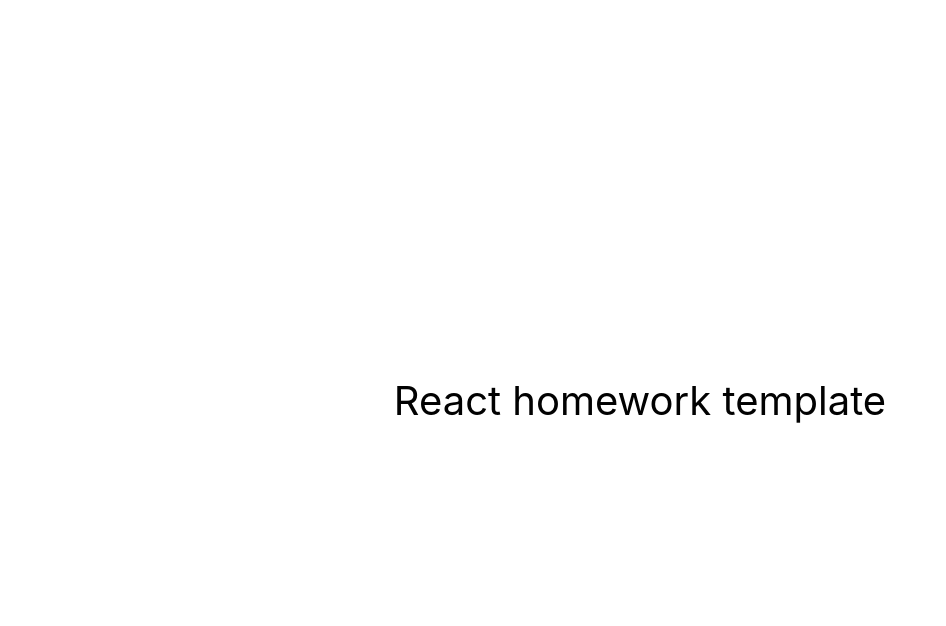
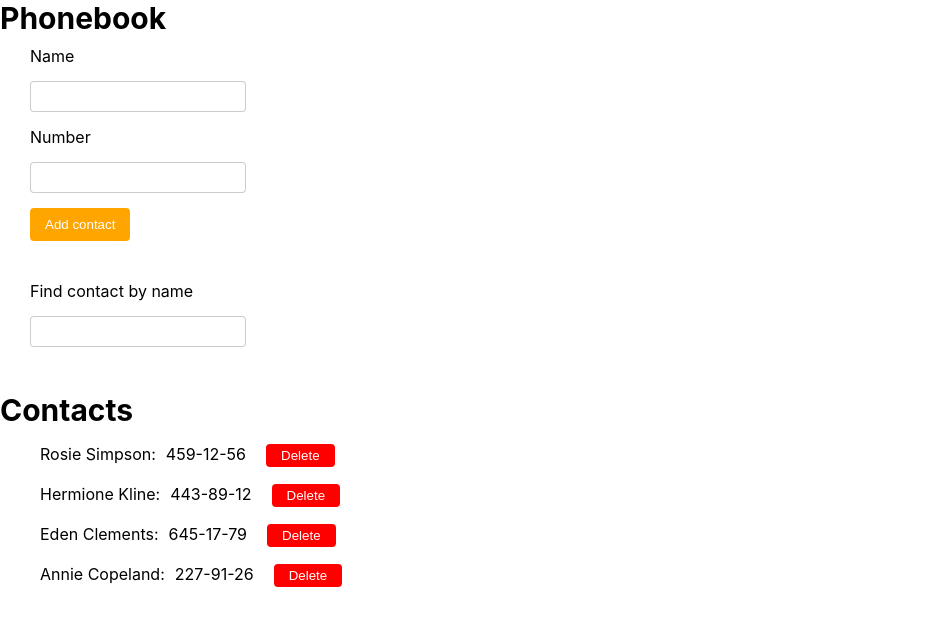
Before and after one commit to RomanZakrenychnyi/goit-react-hw-03-phonebook, a React (Create React App) app: page / in a window 1280 px wide. Shown: the top 626 px of the page, without its empty margins (0-946 px from the left). Built offline with nearby package versions, Linux system fonts and the light colour scheme.

Commit message:
create new repo for hm

```diff
--- a/package.json
+++ b/package.json
@@ -2,7 +2,7 @@
   "name": "react-homework-template",
   "version": "0.1.0",
   "private": true,
-  "homepage": "https://goitacademy.github.io/react-homework-template/",
+  "homepage": "https://RomanZakrenychnyi.github.io/goit-react-hw-03-phonebook/",
   "dependencies": {
     "@testing-library/jest-dom": "^5.16.3",
     "@testing-library/react": "^12.1.4",
--- a/src/components/App.jsx
+++ b/src/components/App.jsx
@@ -1,16 +1,65 @@
-export const App = () => {
-  return (
-    <div
-      style={{
-        height: '100vh',
-        display: 'flex',
-        justifyContent: 'center',
-        alignItems: 'center',
-        fontSize: 40,
-        color: '#010101'
-      }}
-    >
-      React homework template
-    </div>
-  );
-};
+import { nanoid } from 'nanoid';
+import { Component } from 'react';
+import { ContactForm } from './ContactForm/ContactForm';
+import { ContactList } from './ContactList/ContactList';
+import { Section } from './Section/Section';
+import { Filter } from './Filter/Filter';
+
+export class App extends Component {
+  state = {
+    contacts: [
+      { id: 'id-1', name: 'Rosie Simpson', number: '459-12-56' },
+      { id: 'id-2', name: 'Hermione Kline', number: '443-89-12' },
+      { id: 'id-3', name: 'Eden Clements', number: '645-17-79' },
+      { id: 'id-4', name: 'Annie Copeland', number: '227-91-26' },
+    ],
+    filter: '',
+  };
+
+  handleAddContact = event => {
+    event.preventDefault();
+    const name = event.target[0].value;
+    const number = event.target[1].value;
+    this.setState(prevState => {
+      return {
+        contacts: [...prevState.contacts, { name, number, id: nanoid() }],
+      };
+    });
+  };
+
+  handelFilter = event => {
+    this.setState({ filter: event.target.value });
+  };
+
+  filteredContacts = () => {
+    const { contacts, filter } = this.state;
+    return contacts.filter(contact =>
+      contact.name.toLowerCase().includes(filter?.toLowerCase())
+    );
+  };
+
+  handleDeleteBtnClick = id => {
+    this.setState(prevState => {
+      return {
+        contacts: prevState.contacts.filter(contact => contact.id !== id),
+      };
+    });
+  };
+
+  render() {
+    return (
+      <div>
+        <Section title="Phonebook">
+          <ContactForm handleAddContact={this.handleAddContact} />
+        </Section>
+        <Filter handelFilter={this.handelFilter} />
+        <Section title="Contacts">
+          <ContactList
+            contacts={this.filteredContacts()}
+            handleDeleteBtnClick={this.handleDeleteBtnClick}
+          />
+        </Section>
+      </div>
+    );
+  }
+}
--- /dev/null
+++ b/src/components/ContactForm/ContactForm.jsx
@@ -0,0 +1,38 @@
+import PropTypes from 'prop-types';
+import style from './ContactForm.module.css';
+
+export const ContactForm = ({ handleAddContact }) => {
+  return (
+    <form className={style.form} onSubmit={handleAddContact}>
+      <label className={style.label} htmlFor="text">
+        Name
+      </label>
+      <input
+        className={style.input}
+        type="text"
+        name="name"
+        pattern="^[a-zA-Zа-яА-Я]+(([' -][a-zA-Zа-яА-Я ])?[a-zA-Zа-яА-Я]*)*$"
+        title="Name may contain only letters, apostrophe, dash and spaces. For example Adrian, Jacob Mercer, Charles de Batz de Castelmore d'Artagnan"
+        required
+      />
+      <label className={style.label} htmlFor="text">
+        Number
+      </label>
+      <input
+        className={style.input}
+        type="tel"
+        name="number"
+        pattern="\+?\d{1,4}?[-.\s]?\(?\d{1,3}?\)?[-.\s]?\d{1,4}[-.\s]?\d{1,4}[-.\s]?\d{1,9}"
+        title="Phone number must be digits and can contain spaces, dashes, parentheses and can start with +"
+        required
+      />
+      <button className={style.btn} type="submit">
+        Add contact
+      </button>
+    </form>
+  );
+};
+
+ContactForm.propTypes = {
+  handleAddContact: PropTypes.func,
+};
--- /dev/null
+++ b/src/components/ContactForm/ContactForm.module.css
@@ -0,0 +1,35 @@
+.form {
+  display: flex;
+  flex-direction: column;
+  margin-bottom: 20px;
+  margin-left: 20px;
+  max-width: 560px;
+  padding: 10px;
+}
+
+.label {
+  margin-bottom: 15px;
+}
+
+.input {
+  max-width: 200px;
+  padding: 7px;
+  border: 1px solid #87878d6c;
+  border-radius: 4px;
+  margin-bottom: 15px;
+}
+
+.btn {
+  max-width: fit-content;
+  padding: 9px 15px;
+  border: none;
+  border-radius: 4px;
+  color: rgb(255, 255, 255);
+  background-color: orange;
+  cursor: pointer;
+  transition: all .3s ease;
+}
+
+.btn:hover {
+  background-color: rgb(201, 131, 1);
+}
--- /dev/null
+++ b/src/components/ContactList/ContactList.jsx
@@ -0,0 +1,36 @@
+import PropTypes from 'prop-types';
+import style from './ContactList.module.css';
+
+export const ContactList = ({ contacts, handleDeleteBtnClick }) => {
+  return (
+    <ul className={style.list}>
+      {contacts.map(({ id, name, number }) => {
+        return (
+          <li className={style.item} key={id}>
+            <p className={style.contact}>
+              {name}:<span className={style.number}>{number}</span>
+            </p>
+            <button
+              className={style.btn}
+              type="button"
+              onClick={() => handleDeleteBtnClick(id)}
+            >
+              Delete
+            </button>
+          </li>
+        );
+      })}
+    </ul>
+  );
+};
+
+ContactList.propTypes = {
+  contact: PropTypes.arrayOf(
+    PropTypes.shape({
+      id: PropTypes.string,
+      name: PropTypes.string,
+      number: PropTypes.string,
+    })
+  ),
+  handleDeleteBtnClick: PropTypes.func,
+};
--- /dev/null
+++ b/src/components/ContactList/ContactList.module.css
@@ -0,0 +1,31 @@
+.list {
+  list-style: none;
+}
+
+.item {
+  display: flex;
+  align-items: baseline;
+  gap: 20px;
+}
+
+.contact {
+  margin-bottom: 20px;
+}
+
+.number {
+  margin-left: 10px;
+}
+
+.btn {
+    padding: 4px 15px;
+    color: white;
+    background-color: red;
+    border: none;
+    border-radius: 4px;
+    cursor: pointer;
+    transition: all .2s ease;
+}
+
+.btn:hover {
+    background-color: rgb(151, 0, 0);
+}
--- /dev/null
+++ b/src/components/Filter/Filter.jsx
@@ -0,0 +1,25 @@
+import PropTypes from 'prop-types';
+import style from './Filter.module.css';
+
+export const Filter = ({ handelFilter }) => {
+  return (
+    <>
+      <form className={style.form}>
+        <label className={style.label}>Find contact by name</label>
+        <input
+          onChange={handelFilter}
+          className={style.input}
+          type="text"
+          name="name"
+          pattern="^[a-zA-Zа-яА-Я]+(([' -][a-zA-Zа-яА-Я ])?[a-zA-Zа-яА-Я]*)*$"
+          title="Name may contain only letters, apostrophe, dash and spaces. For example Adrian, Jacob Mercer, Charles de Batz de Castelmore d'Artagnan"
+          required
+        />
+      </form>
+    </>
+  );
+};
+
+Filter.propTypes = {
+  handelFilter: PropTypes.func,
+};
--- /dev/null
+++ b/src/components/Filter/Filter.module.css
@@ -0,0 +1,20 @@
+.form {
+  display: flex;
+  flex-direction: column;
+  margin-bottom: 20px;
+  margin-left: 20px;
+  max-width: 560px;
+  padding: 10px;
+}
+
+.label {
+  margin-bottom: 15px;
+}
+
+.input {
+  max-width: 200px;
+  padding: 7px;
+  border: 1px solid #87878d6c;
+  border-radius: 4px;
+  margin-bottom: 15px;
+}
--- /dev/null
+++ b/src/components/Section/Section.jsx
@@ -0,0 +1,15 @@
+import PropTypes from 'prop-types';
+import style from './Section.module.css';
+
+export const Section = ({ title, children }) => {
+  return (
+    <div className={style.container}>
+      <h2 className={style.title}>{title}</h2>
+      {children}
+    </div>
+  );
+};
+
+Section.propTypes = {
+  title: PropTypes.string,
+};
--- /dev/null
+++ b/src/components/Section/Section.module.css
@@ -0,0 +1,3 @@
+.title {
+    font-size: 30px;
+}
--- a/src/index.css
+++ b/src/index.css
@@ -13,3 +13,7 @@ code {
   font-family: source-code-pro, Menlo, Monaco, Consolas, 'Courier New',
     monospace;
 }
+
+h1, h2, h3, p {
+  margin: 0;
+}
```
